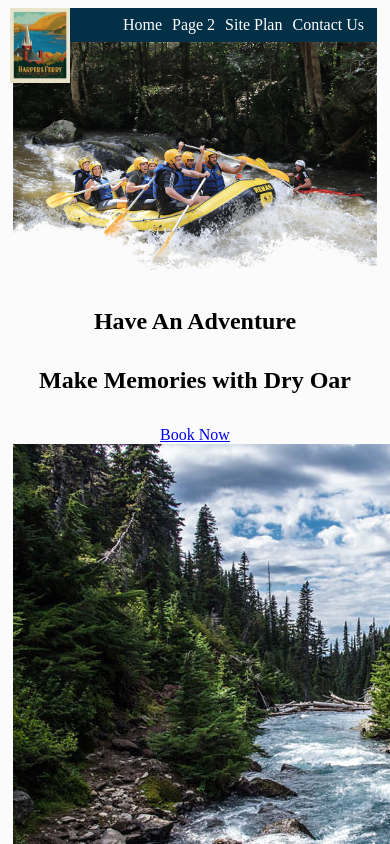
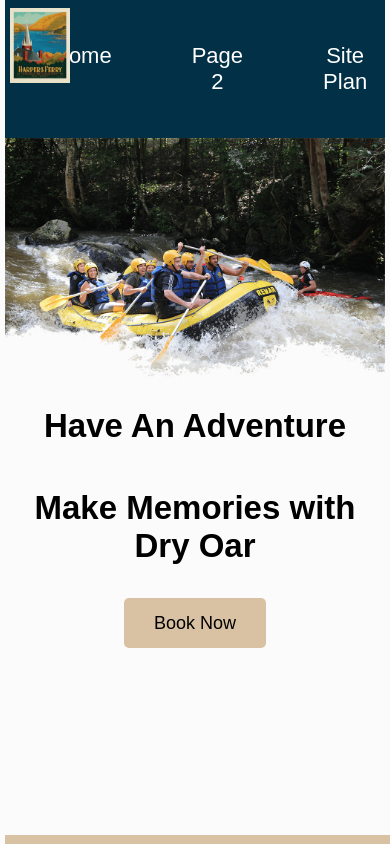
Before and after one commit to MatthewMec/Harper-s-Ferry-Site, a plain HTML site: page index.html in a window 390 px wide. Shown: the top 844 px of the page. Drawn offline with Linux system fonts and the light colour scheme.

Commit message:
Font Changes
font change

```diff
--- a/index.html
+++ b/index.html
@@ -64,13 +64,13 @@
         <footer class="footer">
             <p>&copy; 2025 Dry Oar Boating. All rights reserved.</p>
             <p>Follow us on:
-                <a href="https://www.facebook.com/DryOarBoating" target="_blank">
+                <a href="https://www.facebook.com/DryOarBoating" target="blank">
                     <img src="images/facebook.png" alt="Facebook" style="width: 24px; height: 24px;">
                 </a>
-                <a href="https://www.instagram.com/DryOarBoating" target="_blank">
+                <a href="https://www.instagram.com/DryOarBoating" target="blank">
                     <img src="images/instagram.png" alt="Instagram" style="width: 24px; height: 24px;">
                 </a>
-                <a href="https://www.twitter.com/DryOarBoating" target="_blank">
+                <a href="https://www.twitter.com/DryOarBoating" target="blank">
                     <img src="images/twitter.png" alt="Twitter" style="width: 24px; height: 24px;">
                 </a>
             </p>
--- a/styles/styles.css
+++ b/styles/styles.css
@@ -19,11 +19,20 @@ main section {
     background-color: #023047;
     position: absolute;
     z-index: -1;
+    margin-bottom: 20px; /* Adds space between the blue and greyish green background */
 }
 
 /* Body and header styles */
 body {
     background-color: #fcfbfb;
+    font-family: Raleway, Arial, sans-serif;
+    font-size: 22px;
+    margin: 0;
+    padding: 0;
+}
+
+h2 {
+    margin: 0;
 }
 
 header {
@@ -53,6 +62,7 @@ nav a {
     text-decoration: none;
     color: white;
     text-align: center; /* Combined text-align here */
+    padding: 35px;
 }
 
 nav a:hover {
@@ -63,9 +73,16 @@ nav a:hover {
 /* Icon size */
 .icon {
     width: 80px;
+    padding-top: 10px;
 }
 
 /* Footer styles */
+footer {
+    background-color: #023047; /* Added background color */
+    padding: 25px 50px;
+    margin-top: 200px;
+}
+
 footer p {
     font-size: 1.2em;
     color: #fcfbfb;
@@ -74,6 +91,10 @@ footer p {
 footer p a:hover {
     color: white;
     text-decoration: underline;
+}
+
+footer .social img {
+    padding-top: 15px;
 }
 
 /* Hero image */
@@ -86,56 +107,92 @@ footer p a:hover {
 .msg {
     color: white;
     text-decoration: none;
-}
-/* Default margins (for larger screens) */
-#content {
-    max-width: 1600px;
-    margin: 0 auto; /* Centers the content */
-    padding: 0 20px; /* Adds space on the sides */
+    background-color: #6f7364;
+    line-height: 1.5em;
+    padding: 35px;
+    margin-top: 20px; /* Adds space between the blue and greyish green background */
 }
 
-/* Media Query for Tablets and Below (screens 768px and smaller) */
+.msg p {
+    padding-bottom: 15px;
+    font-size: .8em;
+}
+
+/* Default margins (for larger screens) */
+.home-title {
+    font-family: 'Rock Salt', 'Bradley Hand', sans-serif;
+    font-size: 2em;
+    margin-top: 10px;
+}
+
+.book, .join {
+    background-color: #d9c2a3;
+    color: black;
+    text-decoration: none;
+    font-size: 18px;
+    padding: 15px 30px;
+    margin-top: 50px;
+    border-radius: 5px;
+}
+
+.book, .join {
+    padding: 15px 30px;
+    margin-top: 50px;
+}
+
+.rivers-card, .camping-card, .rapids-card {
+    margin: 200px 0;
+}
+
+.card-img {
+    border: 10px solid #d9c2a3;
+}
+
+main section img {
+    box-sizing: border-box;
+}
+
+/* Adjustments for different screen sizes */
 @media (max-width: 768px) {
     #content {
-        padding: 0 10px; /* Smaller padding for tablets */
+        padding: 0 10px;
     }
 
     header {
-        padding: 10px 10px; /* Adjust header padding for smaller screens */
+        padding: 10px 10px;
     }
 
     nav a {
-        margin: 0 10px; /* Reduce space between links for smaller screens */
+        margin: 0 10px;
     }
 
     .logo {
-        width: 80px; /* Smaller logo for smaller screens */
+        width: 80px;
     }
 }
 
-/* Media Query for Mobile Phones (screens 480px and smaller) */
 @media (max-width: 480px) {
     #content {
-        padding: 0 5px; /* Even smaller padding for mobile phones */
+        padding: 0 5px;
     }
 
     header {
-        padding: 8px 8px; /* Even smaller header padding */
+        padding: 8px 8px;
     }
 
     nav a {
-        margin: 0 5px; /* Reduce space between links even more for phones */
+        margin: 0 5px;
     }
 
     .logo {
-        width: 60px; /* Even smaller logo for mobile phones */
+        width: 60px;
     }
 
     #hero-msg h1, #hero-msg h4 {
-        font-size: 1.5em; /* Adjust text size for mobile */
+        font-size: 1.5em;
     }
 
     .button-box {
-        margin-top: 20px; /* Adjust button box margin for mobile */
+        margin-top: 20px;
     }
 }
```
